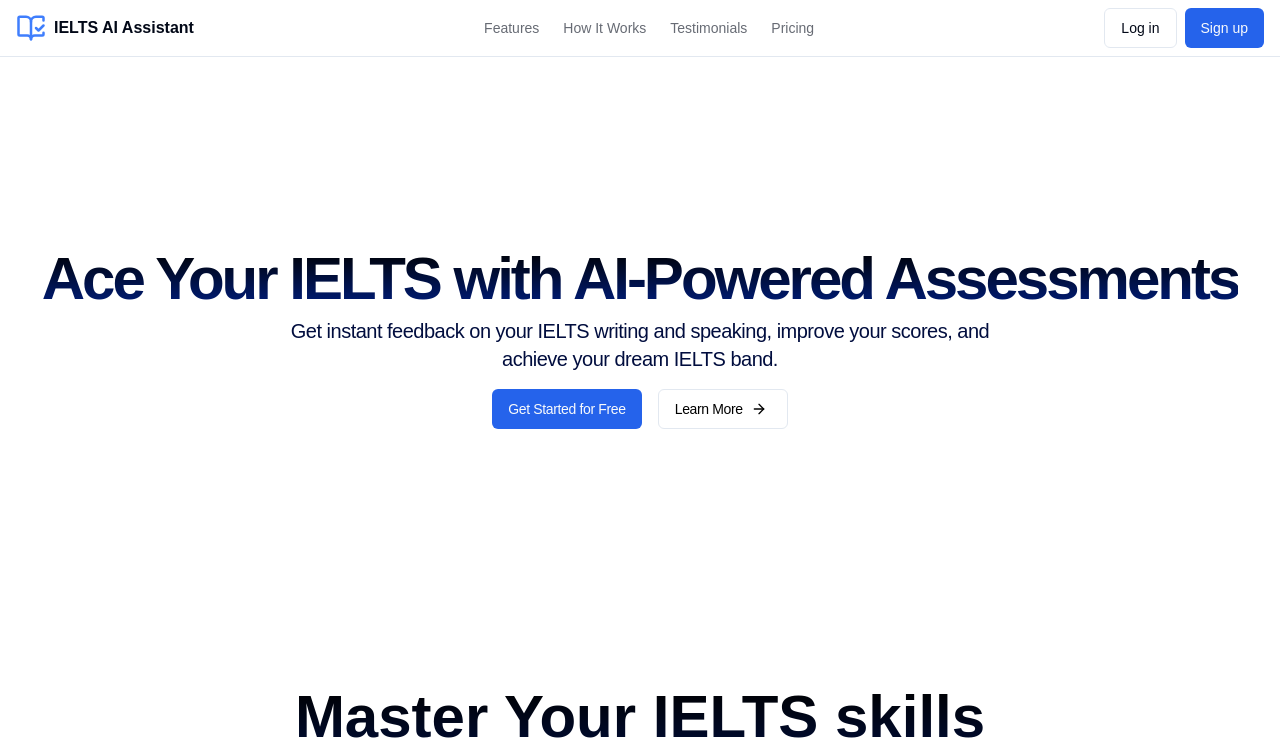
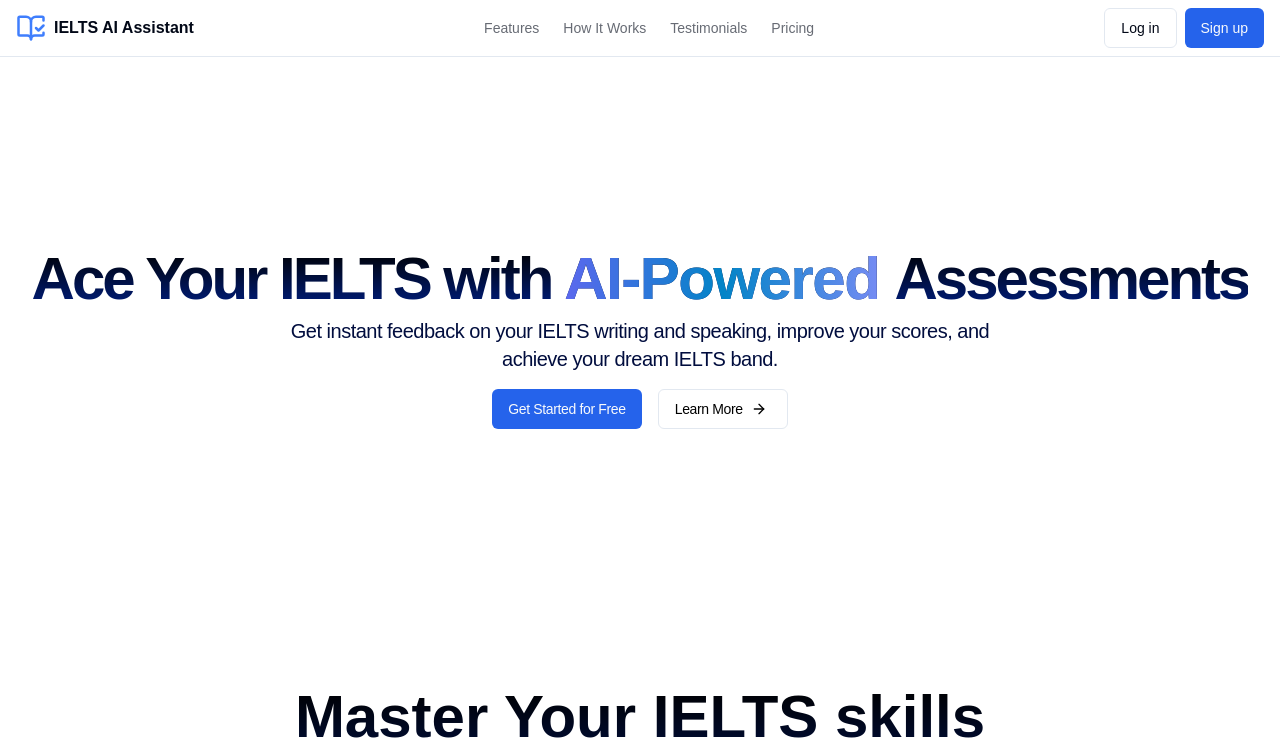
Before and after one commit to khoinguyenpham04/ielts-saas-ai, a Next.js app: page / in a window 1280 px wide. Shown: the top 756 px of the page. Built offline with nearby package versions, Linux system fonts and the light colour scheme.

Commit message:
changed hero styling

```diff
--- a/components/Hero.tsx
+++ b/components/Hero.tsx
@@ -1,4 +1,3 @@
-// components/Hero.tsx
 import { Button } from "@/components/ui/button";
 import Image from "next/image";
 import { ContainerScroll } from "@/components/ui/container-scroll-animation";
@@ -10,8 +9,10 @@ export function Hero() {
       <div className="container mx-auto px-4 md:px-6">
         <div className="flex flex-col items-center space-y-4 text-center">
           <div className="space-y-2">
-            <h1 className="text-3xl font-bold tracking-tighter sm:text-4xl md:text-5xl lg:text-6xl/none bg-gradient-to-b from-black to-[#001E80] text-transparent bg-clip-text">
-              Ace Your IELTS with AI-Powered Assessments
+            <h1 className="text-3xl font-bold tracking-tighter sm:text-4xl md:text-6xl lg:text8xl/none bg-gradient-to-b from-black to-[#001E80] text-transparent bg-clip-text">
+              Ace Your IELTS with
+              <span className="inline bg-gradient-to-r font-bold from-indigo-500 dark:from-indigo-200 dark:via-sky-400 dark:to-indigo-200 via-sky-600 to-indigo-400 bg-clip-text font-display text-3xl  sm:text-4xl lg:text-6xl tracking-tight text-transparent "> AI-Powered  </span>
+              Assessments
             </h1>
             <p className="mx-auto md:text-xl text-[#010D3E] tracking-tight mt-6 max-w-[700px]">
               Get instant feedback on your IELTS writing and speaking, improve your scores, and achieve your dream IELTS band.
--- a/components/landing-page.tsx
+++ b/components/landing-page.tsx
@@ -92,7 +92,7 @@ export function LandingPageComponent() {
       </header>
 
       <main className="flex-1">
-        <Hero/>
+        <Hero />
 
         {/* <section id="features" className="w-full py-9 md:py-24 lg:py-32 bg-muted">
           <div className="container mx-auto px-4 md:px-6">
```
